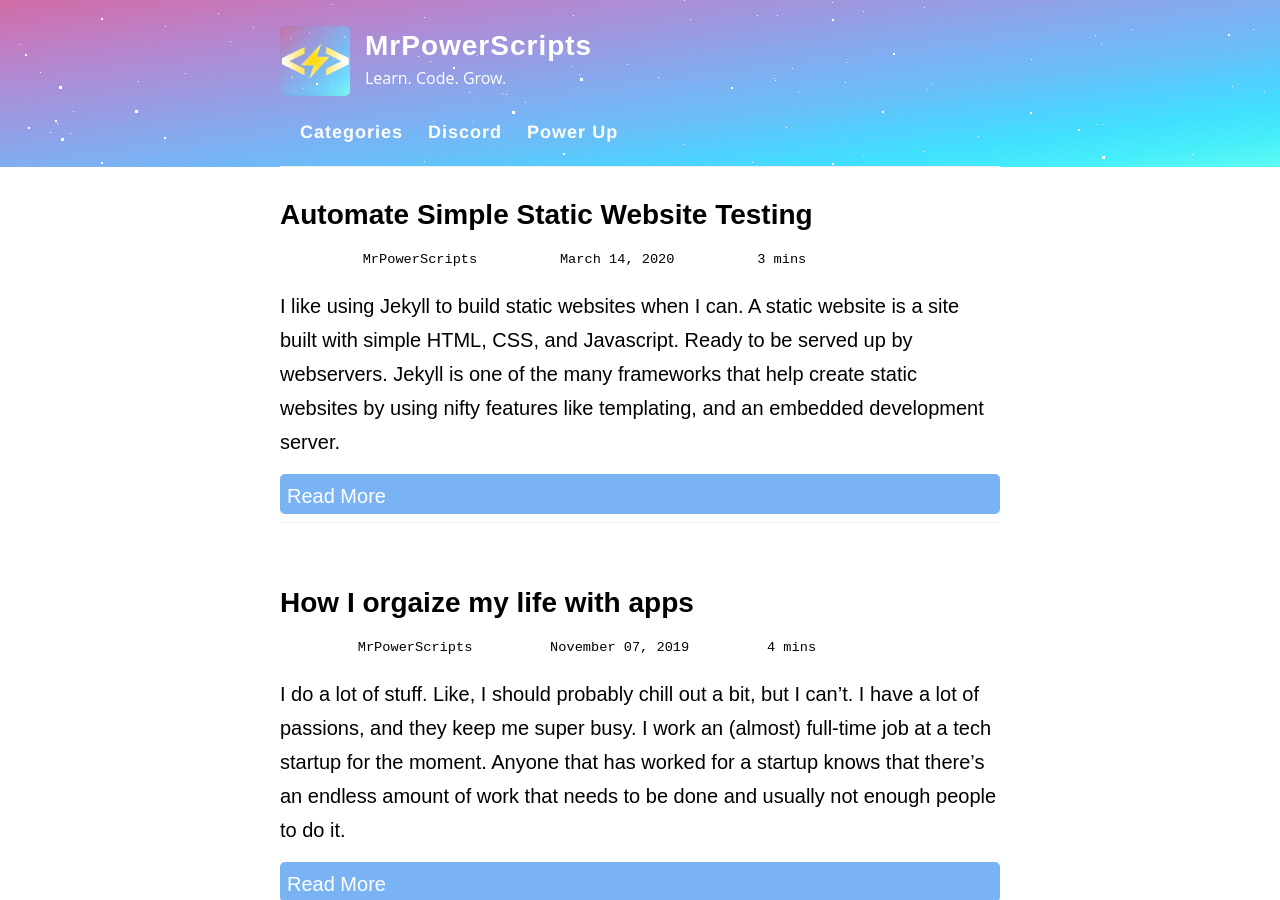
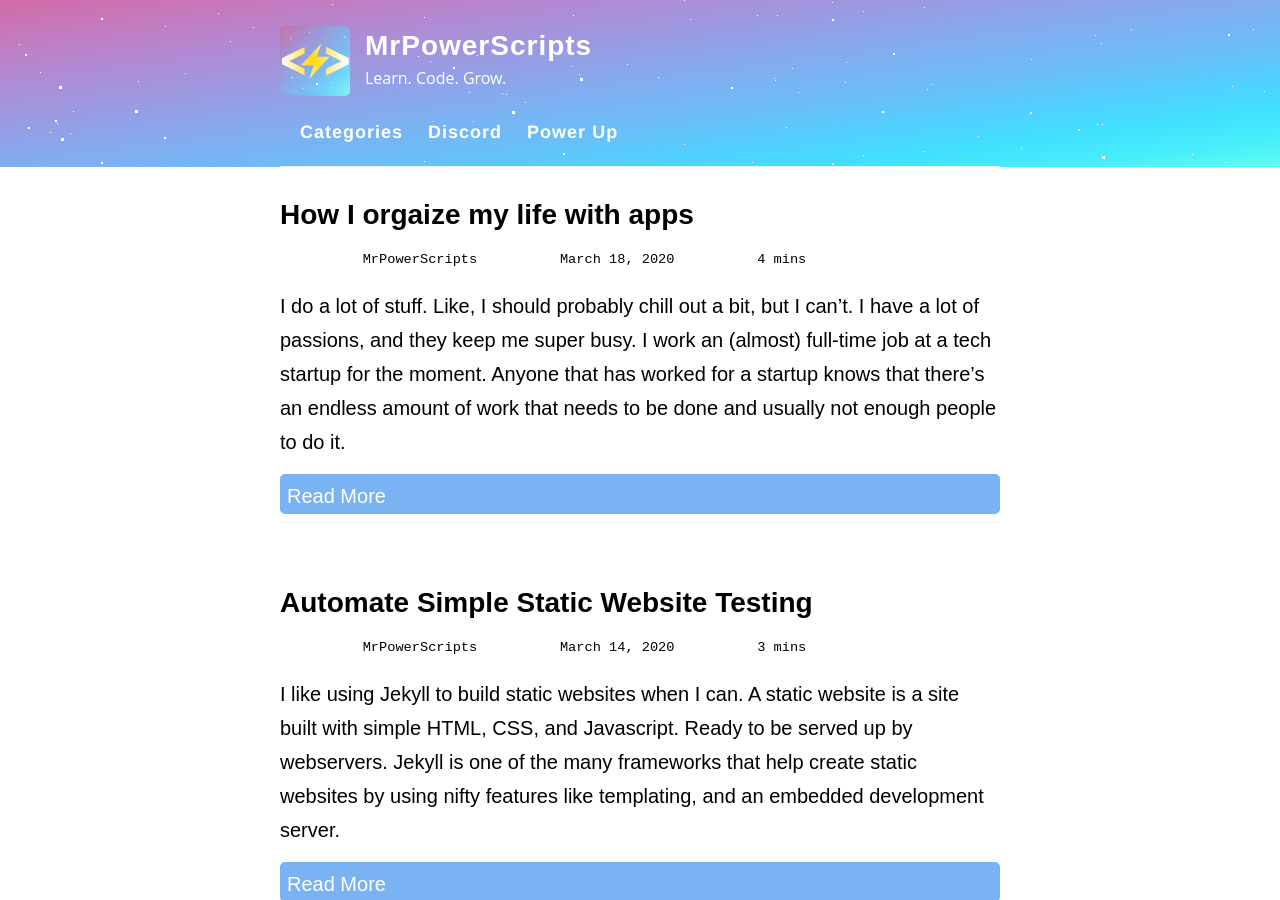
Before and after one commit to MrPowerScripts/MrPowerScripts.com, a Jekyll site: the page built from index.html, in a window 1280 px wide and 900 px high. Built offline with Jekyll 4.4.1, drawn with Linux system fonts in a browser that asks for light colours; the list of posts is cut into pages by our own code.

Commit message:
wrong date

```diff
--- a/_posts/2020-02-18-calendar-contacts-tasks-organization.md
+++ b/_posts/2020-02-18-calendar-contacts-tasks-organization.md
@@ -1,7 +1,7 @@
 ---
 layout: post
 title: How I orgaize my life with apps
-date: 2019-11-07 03:00:45+00
+date: 2020-03-18 03:00:45+00
 categories: [productivity]
 tags: [mrpowerscripts, productivity]
 description-long: I do a lot of stuff. Like, I should probably chill out a bit, but I can't. I have a lot of passions, and they keep me super busy. I work an (almost) full-time job at a tech startup for the moment. Anyone that has worked for a startup knows that there's an endless amount of work that needs to be done and usually not enough people to do it.
```
